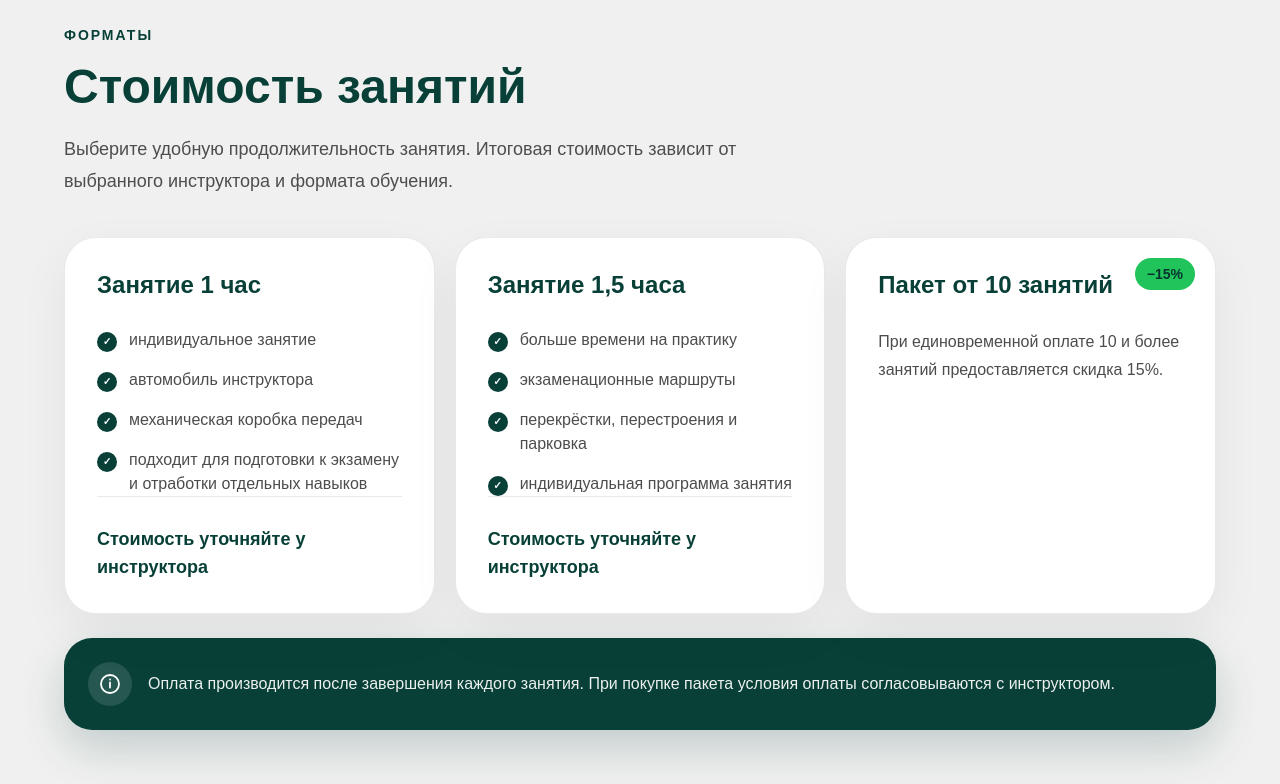
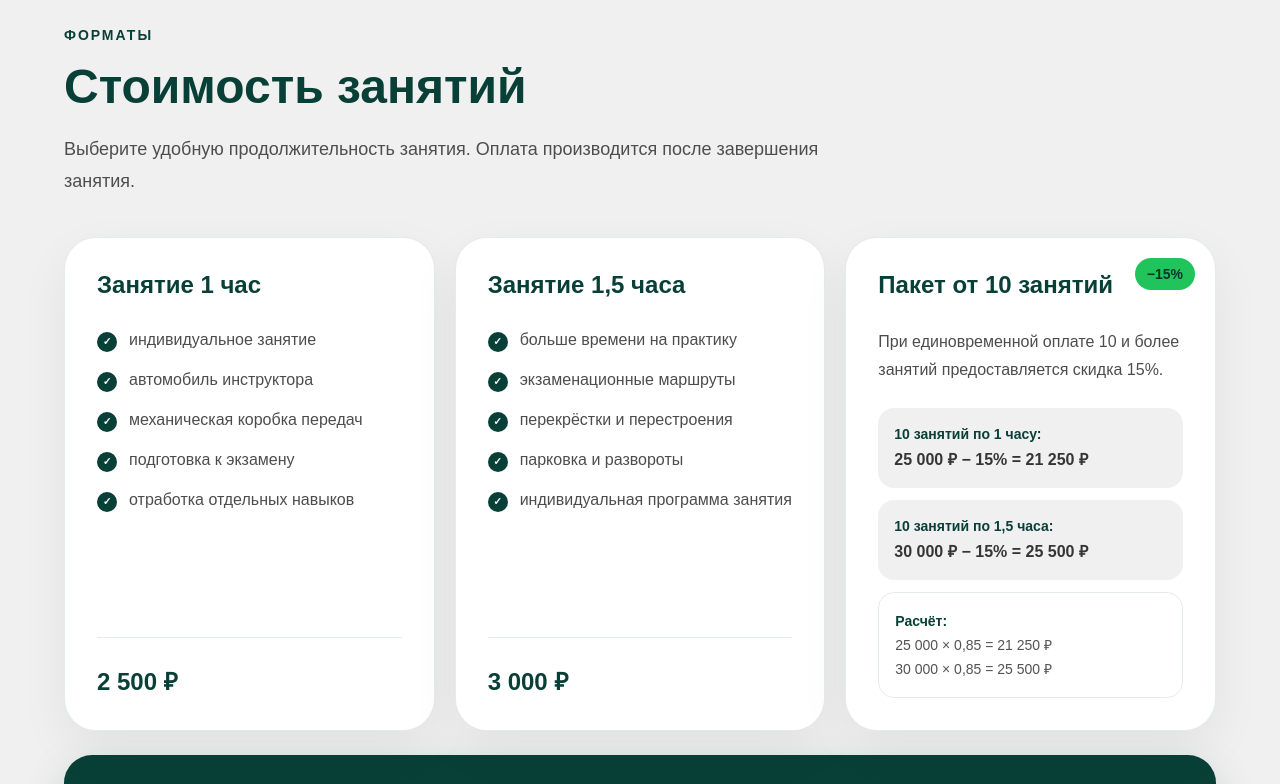
Before and after one commit to 2r6y768cd6-lgtm/driving-instructor-site, a Next.js app: page / in a window 1280 px wide. Shown: the part 2420-3204 px from the top of the page. Built offline with nearby package versions, Linux system fonts and the light colour scheme.

Commit message:
Обновить стоимость занятий

```diff
--- a/components/PricingSection.tsx
+++ b/components/PricingSection.tsx
@@ -5,6 +5,11 @@
   description?: string;
   price?: string;
   badge?: string;
+  examples?: readonly {
+    label: string;
+    total: string;
+    formula: string;
+  }[];
 };
 
 const tariffs: readonly Tariff[] = [
@@ -15,9 +20,10 @@
       "индивидуальное занятие",
       "автомобиль инструктора",
       "механическая коробка передач",
-      "подходит для подготовки к экзамену и отработки отдельных навыков",
+      "подготовка к экзамену",
+      "отработка отдельных навыков",
     ],
-    price: "Стоимость уточняйте у инструктора",
+    price: "2 500 ₽",
   },
   {
     id: "ninety-minutes",
@@ -25,10 +31,11 @@
     features: [
       "больше времени на практику",
       "экзаменационные маршруты",
-      "перекрёстки, перестроения и парковка",
+      "перекрёстки и перестроения",
+      "парковка и развороты",
       "индивидуальная программа занятия",
     ],
-    price: "Стоимость уточняйте у инструктора",
+    price: "3 000 ₽",
   },
   {
     id: "ten-lessons",
@@ -36,6 +43,18 @@
     description:
       "При единовременной оплате 10 и более занятий предоставляется скидка 15%.",
     badge: "−15%",
+    examples: [
+      {
+        label: "10 занятий по 1 часу",
+        total: "25 000 ₽ − 15% = 21 250 ₽",
+        formula: "25 000 × 0,85 = 21 250 ₽",
+      },
+      {
+        label: "10 занятий по 1,5 часа",
+        total: "30 000 ₽ − 15% = 25 500 ₽",
+        formula: "30 000 × 0,85 = 25 500 ₽",
+      },
+    ],
   },
 ];
 
@@ -58,8 +77,8 @@
             Стоимость занятий
           </h2>
           <p className="mt-4 text-lg leading-8 text-black/68">
-            Выберите удобную продолжительность занятия. Итоговая стоимость
-            зависит от выбранного инструктора и формата обучения.
+            Выберите удобную продолжительность занятия. Оплата производится
+            после завершения занятия.
           </p>
         </div>
 
@@ -101,8 +120,33 @@
                 </p>
               ) : null}
 
+              {tariff.examples ? (
+                <div className="mt-6 grid gap-3">
+                  {tariff.examples.map((example) => (
+                    <div
+                      key={example.label}
+                      className="rounded-2xl bg-[#F0F0F0] p-4"
+                    >
+                      <p className="text-sm font-semibold leading-5 text-[#084038]">
+                        {example.label}:
+                      </p>
+                      <p className="mt-1 text-base font-semibold leading-6 text-black/78">
+                        {example.total}
+                      </p>
+                    </div>
+                  ))}
+
+                  <div className="rounded-2xl border border-[#084038]/10 p-4 text-sm leading-6 text-black/68">
+                    <p className="font-semibold text-[#084038]">Расчёт:</p>
+                    {tariff.examples.map((example) => (
+                      <p key={example.formula}>{example.formula}</p>
+                    ))}
+                  </div>
+                </div>
+              ) : null}
+
               {tariff.price ? (
-                <p className="mt-auto border-t border-[#084038]/10 pt-7 text-lg font-semibold leading-7 text-[#084038]">
+                <p className="mt-auto border-t border-[#084038]/10 pt-7 text-2xl font-semibold leading-8 text-[#084038]">
                   {tariff.price}
                 </p>
               ) : null}
@@ -128,7 +172,8 @@
           </div>
           <p className="text-base font-medium leading-7 text-white/92">
             Оплата производится после завершения каждого занятия. При покупке
-            пакета условия оплаты согласовываются с инструктором.
+            пакета условия оплаты и расписание заранее согласовываются с
+            инструктором.
           </p>
         </div>
       </div>
```
